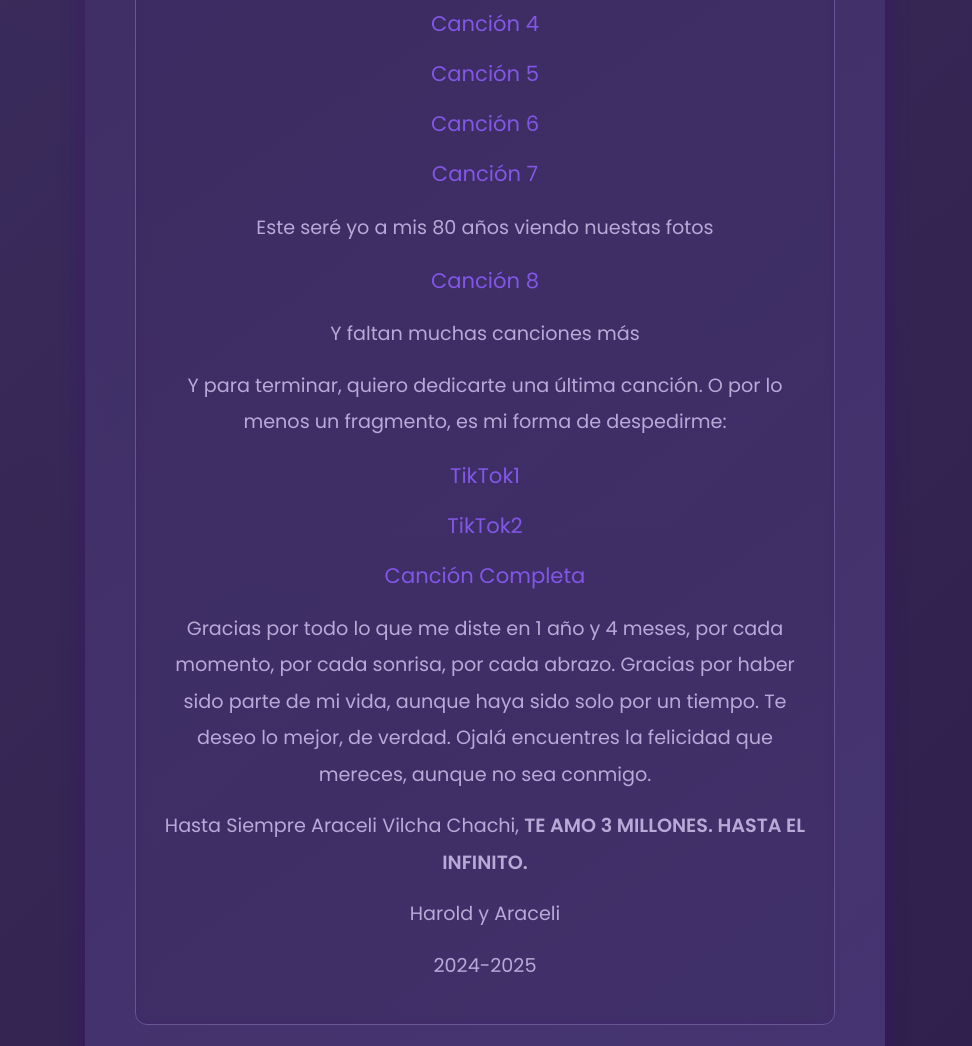
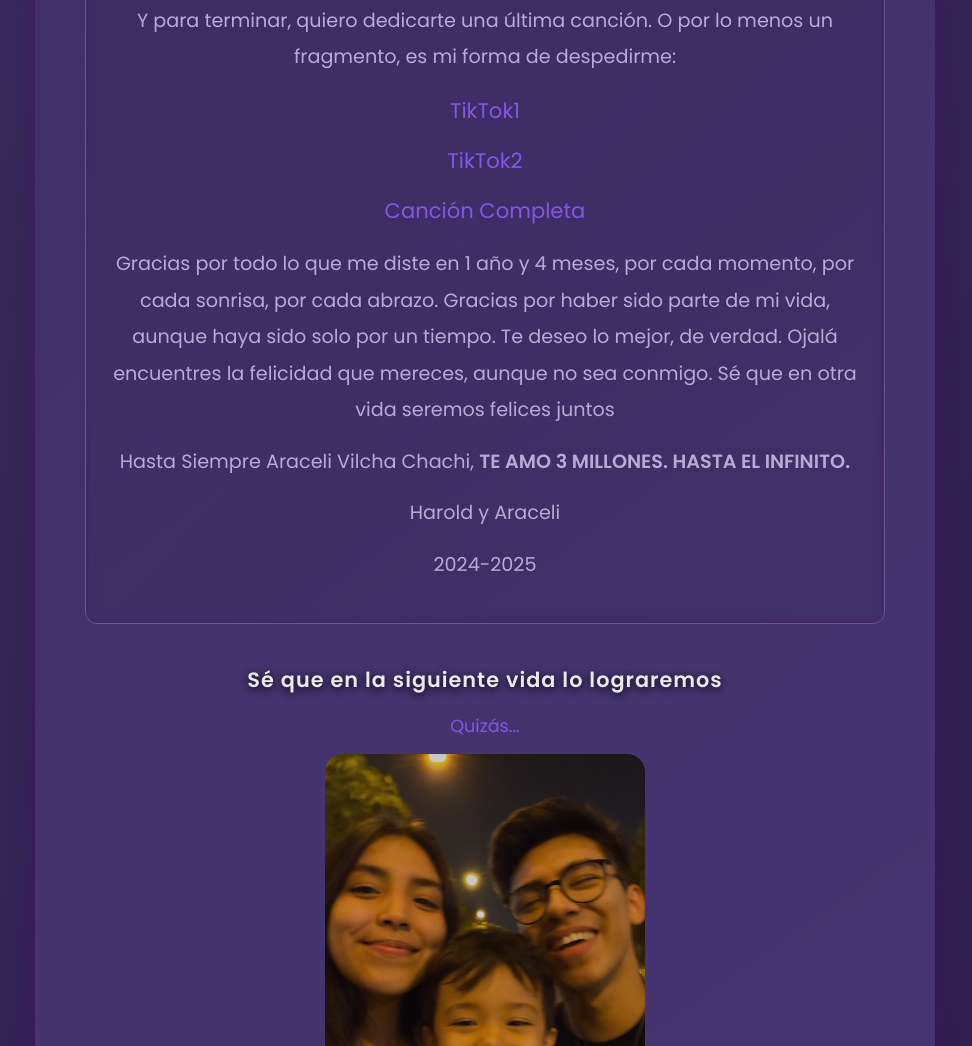
Before and after one commit to H4R41010/La-ltimaCarta, a plain HTML site: page pagina2.html in a window 1280 px wide. Shown: the part 4533-5579 px from the top of the page, without its empty margins (155-1127 px from the left). Drawn offline with nearby package versions, Linux system fonts and the light colour scheme.

Commit message:
ahora si dale con todo

```diff
--- a/estilos2.css
+++ b/estilos2.css
@@ -23,7 +23,7 @@ body::before {
 
 .letter-container {
     background: linear-gradient(145deg, #2c1b47, #4b3a7a); /* Degradado morado apagado */
-    max-width: 700px;
+    max-width: 800px;
     margin: 30px auto; /* Centrado horizontal, margen vertical para scroll */
     padding: 50px;
     border-radius: 20px;
--- a/pagina2.html
+++ b/pagina2.html
@@ -75,12 +75,11 @@
                 <li><a href="https://vt.tiktok.com/ZSAT1EgSw/" target="_blank">TikTok1</a></li>
                 <li><a href="https://www.tiktok.com/@oldhenryz/video/7527076374335524102?q=one%20day%20i%20will%20stop%20falling%20in%20love%20messi&t=1757171334789" target="_blank">TikTok2</a></li>
                 <li><a href="https://www.youtube.com/watch?v=CdqkWRnGfrw" target="_blank">Canción Completa</a></li>
-
-
             </ul>
 
             <p>Gracias por todo lo que me diste en 1 año y 4 meses, por cada momento, por cada sonrisa, por cada abrazo. Gracias por haber sido parte de mi vida,
-                aunque haya sido solo por un tiempo. Te deseo lo mejor, de verdad. Ojalá encuentres la felicidad que mereces, aunque no sea conmigo.</p>
+                aunque haya sido solo por un tiempo. Te deseo lo mejor, de verdad. Ojalá encuentres la felicidad que mereces, aunque no sea conmigo.
+                Sé que en otra vida seremos felices juntos</p>
             <p>Hasta Siempre Araceli Vilcha Chachi, <strong>TE AMO 3 MILLONES. HASTA EL INFINITO.</strong></p>
             <p>Harold y Araceli</p>
             <p>2024-2025</p>
@@ -91,6 +90,11 @@
                                 <div style="color: #fff; font-size: 1.3em; font-weight: bold; text-shadow: 0 2px 8px #000; font-family: 'Poppins', sans-serif; letter-spacing: 1px; margin-bottom: 18px;">
                                     Sé que en la siguiente vida lo lograremos
                                 </div>
+                                <center>
+                                <ul class="links-list">
+                                    <a href="https://youtube.com/shorts/2hmX0KuO5XU?feature=share" target="_blank">Quizás...</a>
+                                    </ul>
+                                </center>
                                 <img src="1.png" alt="Siguiente vida" style="max-width: 320px; width: 100%; border-radius: 18px; filter: brightness(0.85);">
                             </div>
                             <div class="button-container">
```
